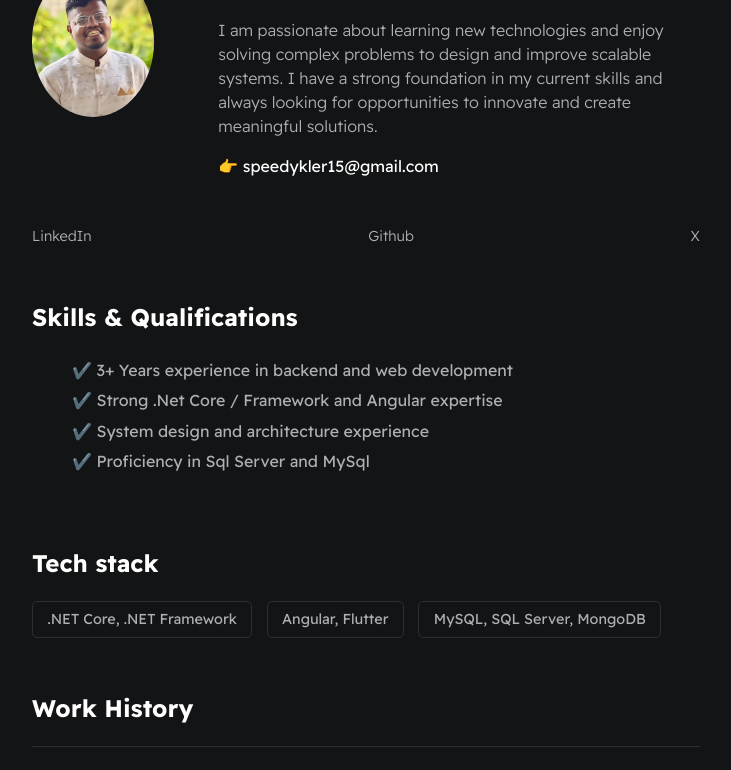
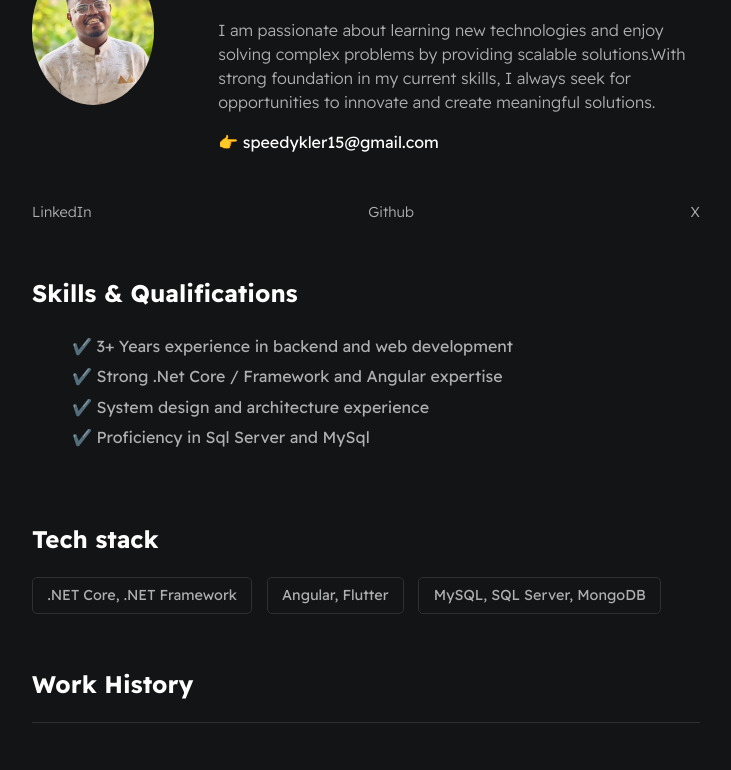
Before and after one commit to siddhesh-yellaram/resume, a plain HTML site: page index.html in a window 1280 px wide. Shown: the part 150-920 px from the top of the page, without its empty margins (274-1005 px from the left). Drawn offline with Linux system fonts and the light colour scheme.

Commit message:
resume updated

```diff
--- a/index.html
+++ b/index.html
@@ -17,9 +17,9 @@
 
       <div>
         <h1 id="user-name">Siddhesh Yellaram</h1>
-        <p id="bio">I am passionate about learning new technologies and enjoy solving complex problems to design and
-          improve scalable systems. I have a strong foundation in my current skills and always looking for opportunities
-          to innovate and create meaningful solutions.</p>
+        <p id="bio">I am passionate about learning new technologies and enjoy solving complex problems by providing
+          scalable solutions.With strong foundation in my current skills, I always seek for opportunities to innovate
+          and create meaningful solutions.</p>
         <p id="email">👉 speedykler15@gmail.com</p>
       </div>
     </section>
```
